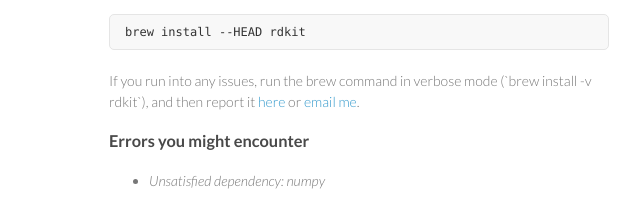
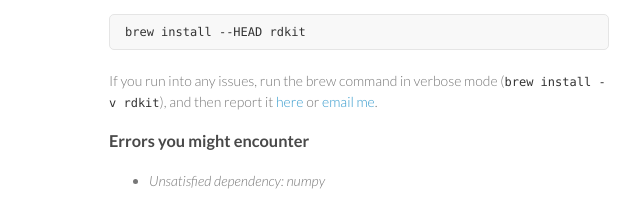
Before and after one commit to rdkit/homebrew-rdkit, a plain HTML site: page index.html in a window 1280 px wide. Shown: the part 423-631 px from the top of the page, 461-1101 px from the left. Drawn offline with Linux system fonts and the light colour scheme.

Commit message:
Update index.html

```diff
--- a/index.html
+++ b/index.html
@@ -39,7 +39,7 @@
 <pre><code>brew install --HEAD rdkit
 </code></pre>
 
-<p>If you run into any issues, run the brew command in verbose mode (`brew install -v rdkit`), and then report it <a href="https://github.com/edc/homebrew-rdkit/issues/new">here</a> or <a href="mailto:cao.yiqun@gmail.com">email me</a>.</p>
+<p>If you run into any issues, run the brew command in verbose mode (<code>brew install -v rdkit</code>), and then report it <a href="https://github.com/edc/homebrew-rdkit/issues/new">here</a> or <a href="mailto:cao.yiqun@gmail.com">email me</a>.</p>
 
 <h3>Errors you might encounter</h3>
 
```
